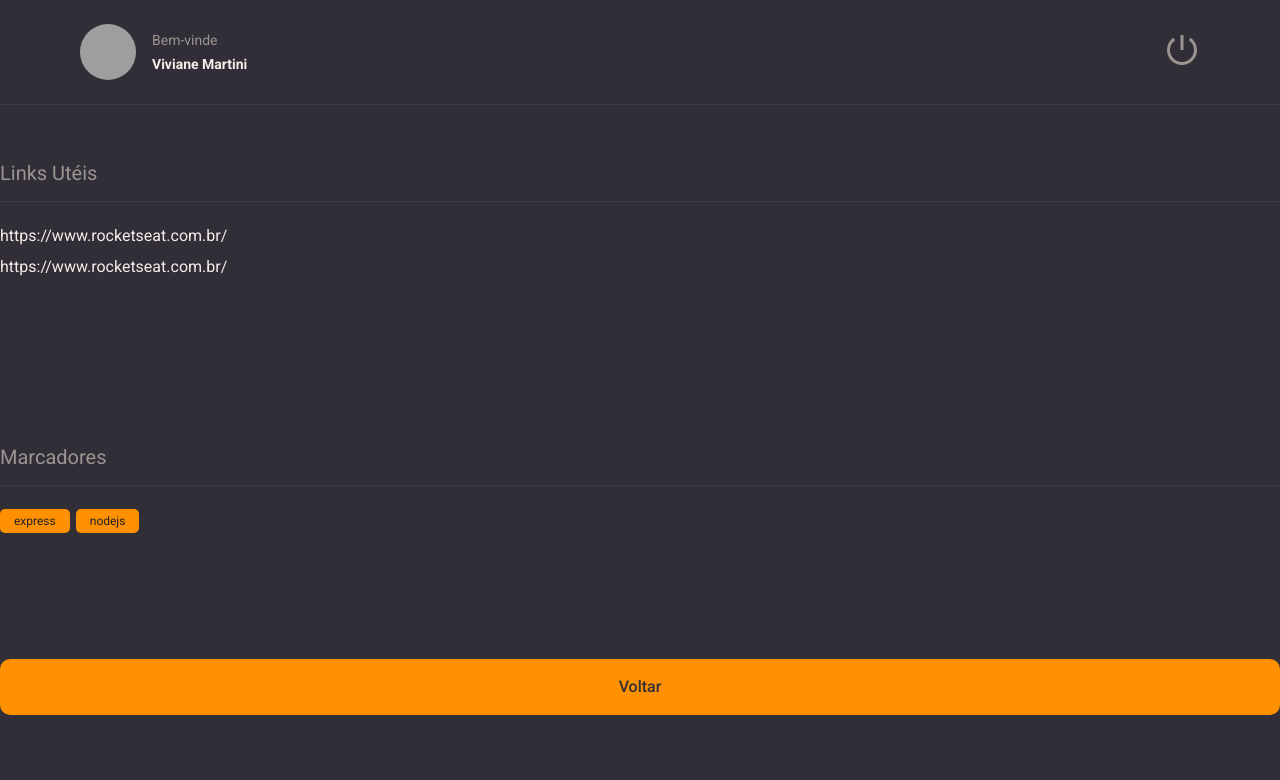
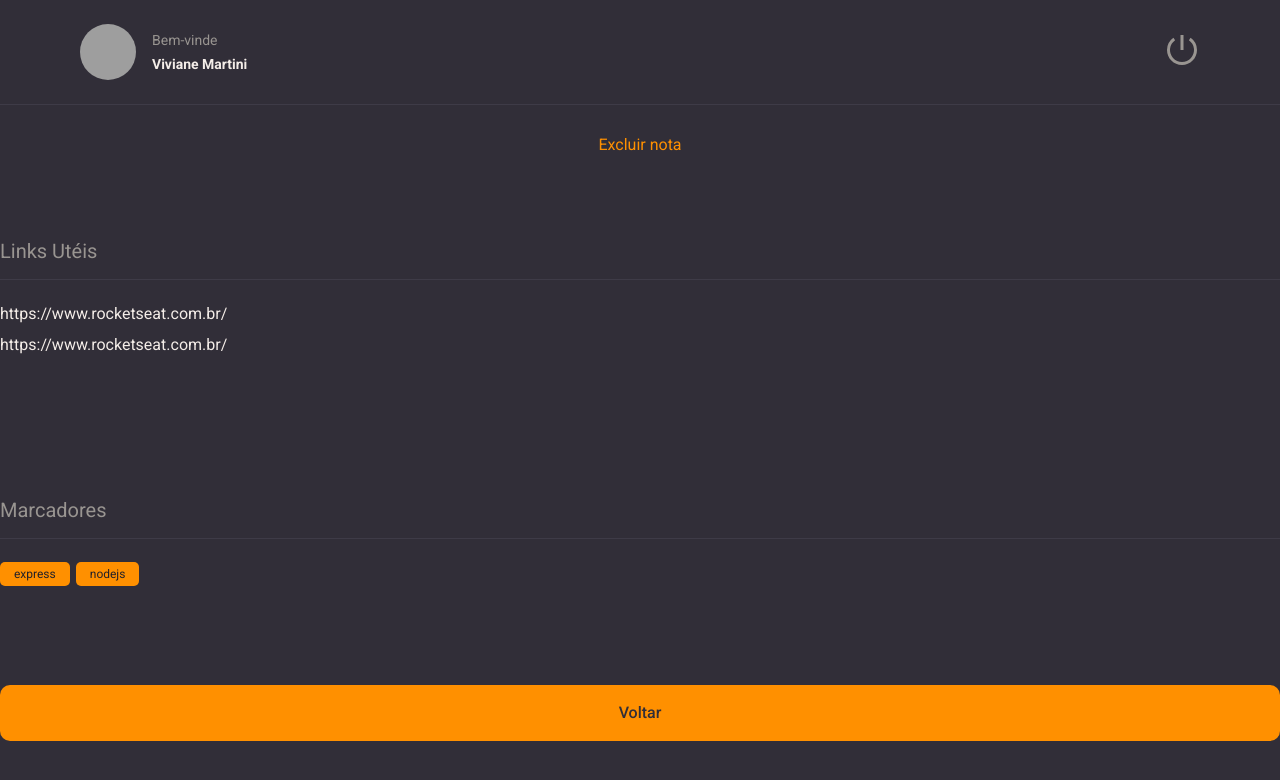
Before and after one commit to vivianemartini/rocketnotes, a React (Vite) app: page / in a window 1280 px wide. Shown: the top 780 px of the page. Built offline with nearby package versions, Linux system fonts and the light colour scheme; grey boxes are pictures that could not be loaded.

Commit message:
feat: add btn text

```diff
--- /dev/null
+++ b/src/components/ButtonText/index.jsx
@@ -0,0 +1,10 @@
+import { Container } from './styles';
+
+// eslint-disable-next-line react/prop-types
+export function ButtonText({ title, ...rest }){
+    return (
+        <Container type='button' {...rest}>
+            {title}
+        </Container>
+    )
+}
--- /dev/null
+++ b/src/components/ButtonText/styles.js
@@ -0,0 +1,8 @@
+import styled from 'styled-components';
+
+export const Container = styled.button`
+    border: none;
+    color: ${({ theme }) => theme.COLORS.ORANGE};
+    background: none;
+    font-size: 16px;
+`
--- a/src/pages/Details/index.jsx
+++ b/src/pages/Details/index.jsx
@@ -5,7 +5,7 @@
 import { Header } from '../../components/Header'
 import { Section } from '../../components/Section'
 import { Tag } from '../../components/Tag'
-
+import { ButtonText } from '../../components/ButtonText'
 
 export function Details() {
   return (
@@ -13,25 +13,30 @@
       <Container>
         <Header />
 
-        <Section title="Links Utéis">
+        <ButtonText title='Excluir nota' />
+
+        <Section title='Links Utéis'>
           {/* Children passa no meio do componente não como propriedade */}
           <Links>
             <li>
-                <a href="https://www.rocketseat.com.br/">https://www.rocketseat.com.br/</a>
+              <a href='https://www.rocketseat.com.br/'>
+                https://www.rocketseat.com.br/
+              </a>
             </li>
             <li>
-                <a href="https://www.rocketseat.com.br/">https://www.rocketseat.com.br/</a>
+              <a href='https://www.rocketseat.com.br/'>
+                https://www.rocketseat.com.br/
+              </a>
             </li>
           </Links>
         </Section>
 
-        <Section title="Marcadores">
-            <Tag title="express"/>
-            <Tag title="nodejs"/>
+        <Section title='Marcadores'>
+          <Tag title='express' />
+          <Tag title='nodejs' />
         </Section>
 
-        <Button title="Voltar"/>
-
+        <Button title='Voltar' />
       </Container>
     </Fragment>
   )
```
Lines whose indentation alone changed are shown as unchanged.
